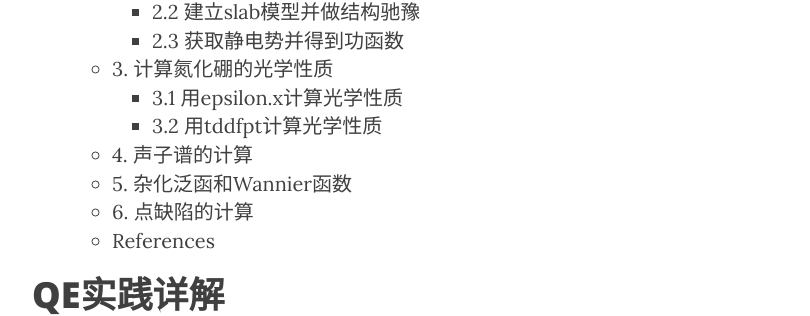
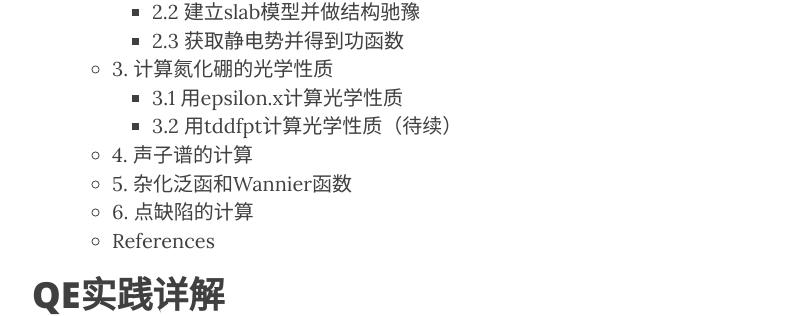
Before and after one commit to yyyu200/DFTbook, a Jekyll site: the page built from _posts/2019-04-01-HandsOn.md, in a window 1280 px wide and 900 px high, scrolled down 353 px. Shown: the part 147-463 px from the top of the window, without its empty margins (233-1043 px from the left). Built offline with Jekyll 4.4.1, drawn with Linux system fonts in a browser that asks for light colours; nearby versions of some CDN libraries; formulas are drawn with MathJax 3; comment, search, counter and statistics services are not loaded; some of the changed text lies outside the part shown.

Commit message:
modify at20190523-05:16:07-aliyun

```diff
--- a/_posts/2019-04-01-HandsOn.md
+++ b/_posts/2019-04-01-HandsOn.md
@@ -30,7 +30,7 @@
 碳化硅SiC有多种结构，这里选择了比较简单的闪锌矿(Zincblende)结构，闪锌矿结构的空间群是$F \overline{4}3M$（No. 216），布拉伐格子是面心立方（Face centered cubic）。计算需要知道SiC的原胞尺寸、原子坐标和晶格常数，这些参数是从实验得到的，除了从文献获取外，这里推荐一个数据库[Crystallography Open Database](http://www.crystallography.net/cod/)（COD）。打开COD主页，点击左侧的"search"。
 
 <p align="center">
-    <img src="https://yyyu200.github.io/DFTbook/img/COD_send_search.png" width="300" />
+    <img src="../../../../../img/COD_send_search.png" width="300" />
 </p>
 
 在搜索页面“1 to 8 elements”一栏输入Si和C，“number of distinct elements min and max”一栏输入2和2，表示搜索Si和C元素组成的二元化合物，点击“send”开始搜索。搜索的结果包含了数据库中的SiC二元化合物的多种组分及结构，其中有两个空间群为F-43m是我们要找的闪锌矿结构，晶格常数略有不同，分别是4.348和4.358，选择自己喜欢的一个，考虑到后面要计算晶格常数的理论值，这里的选择没有什么影响。
@@ -756,7 +756,7 @@
 </p>
 
 
-### 3.2 用tddfpt计算光学性质
+### 3.2 用tddfpt计算光学性质（待续）
 
 ## 4. 声子谱的计算
 
```
